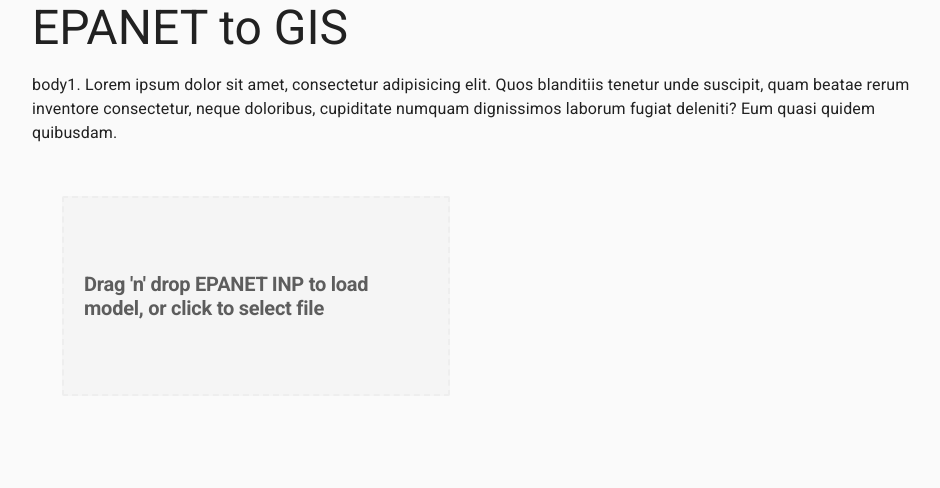
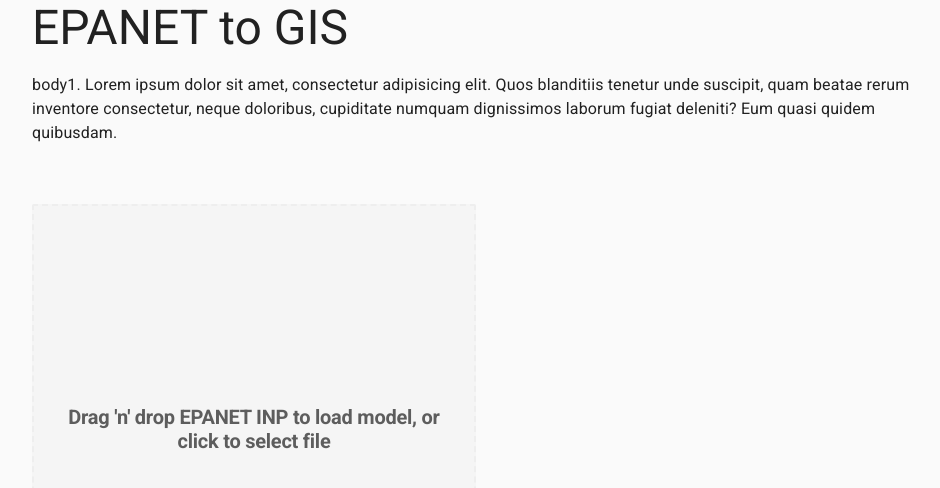
Before and after one commit to modelcreate/epanet-to-gis, a React (Create React App) app: page / in a window 1280 px wide. Shown: the top 488 px of the page, without its empty margins (152-1092 px from the left). Built offline with nearby package versions, Linux system fonts and the light colour scheme.

Commit message:
reorder map

```diff
--- a/src/App.tsx
+++ b/src/App.tsx
@@ -117,7 +117,7 @@
 
 
 
-      <Grid container spacing={2}>
+      <Grid container spacing={3}>
         <Grid item xs={12}>
           <Typography variant="h3" component="h1" gutterBottom>
             EPANET to GIS
@@ -141,16 +141,19 @@
           }
           { epanetGeoJson && svgStrings && loadingData === false &&
             <>
+            <Typography variant="h5" component="h2" gutterBottom>
+              Model Name Here
+            </Typography>
+            <div className={classes.root}>
+              <Button variant="contained"  size="small" color="primary" onClick={() => {toShapeFile(epanetGeoJson)}} >
+                Export as Shapefiles
+              </Button>
+              <Button variant="contained"  size="small" color="primary" onClick={() => { saveGeoJson(epanetGeoJson, "export")}} >
+                Export as GeoJSON
+              </Button>
+            </div>
             <div id="mapArea">
               <div dangerouslySetInnerHTML={{__html: `<svg id="map" xmlns="http://www.w3.org/2000/svg" width="500" height="500" x="0" y="0">${svgStrings}</svg>`}} />
-            </div>
-            <div className={classes.root}>
-              <Button variant="contained" color="primary" onClick={() => {toShapeFile(epanetGeoJson)}} >
-                Export as Zip
-              </Button>
-              <Button variant="contained" color="primary" onClick={() => { saveGeoJson(epanetGeoJson, "export")}} >
-                Export as GeoJSON
-              </Button>
             </div>
             </>
           }
--- a/src/components/DropZoneArea/index.tsx
+++ b/src/components/DropZoneArea/index.tsx
@@ -15,11 +15,12 @@
     borderRadius: "2px",
     borderColor: "#eeeeee",
     borderStyle: "dashed",
+    textAlign: "center",
     backgroundColor: "#f5f5f5",
     color: "#5d5d5d",
     outline: "none",
     transition: "border .24s ease-in-out",
-    minHeight: "200px",
+    minHeight: "450px",
     fontSize: "20px",
     fontFamily: "'Montserrat','Roboto', 'Helvetica', 'Arial', sans-serif",
     fontWeight: 700,
@@ -27,7 +28,8 @@
     letterSpacing: "-0.24px"
   },
   dropContainer: {
-    padding: "30px"
+    paddingTop: "30px",
+    paddingBottom: "30px",
   }
 
 }));
```
